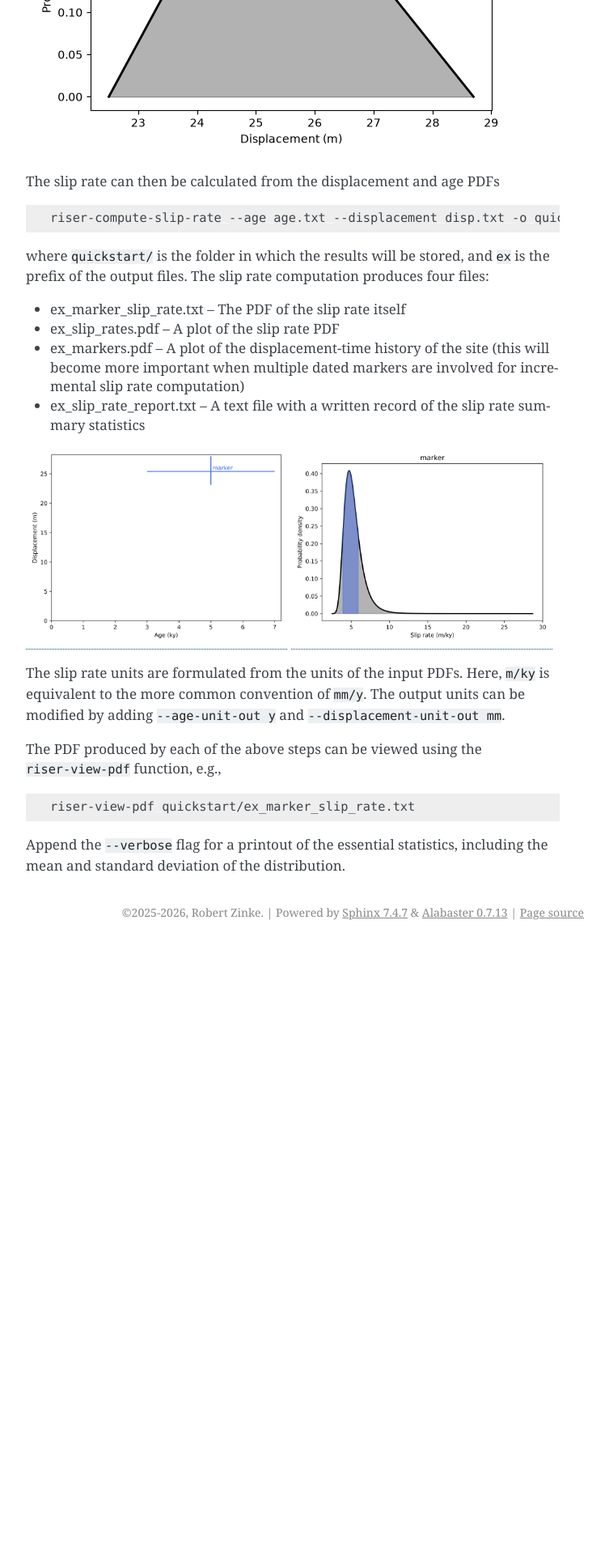
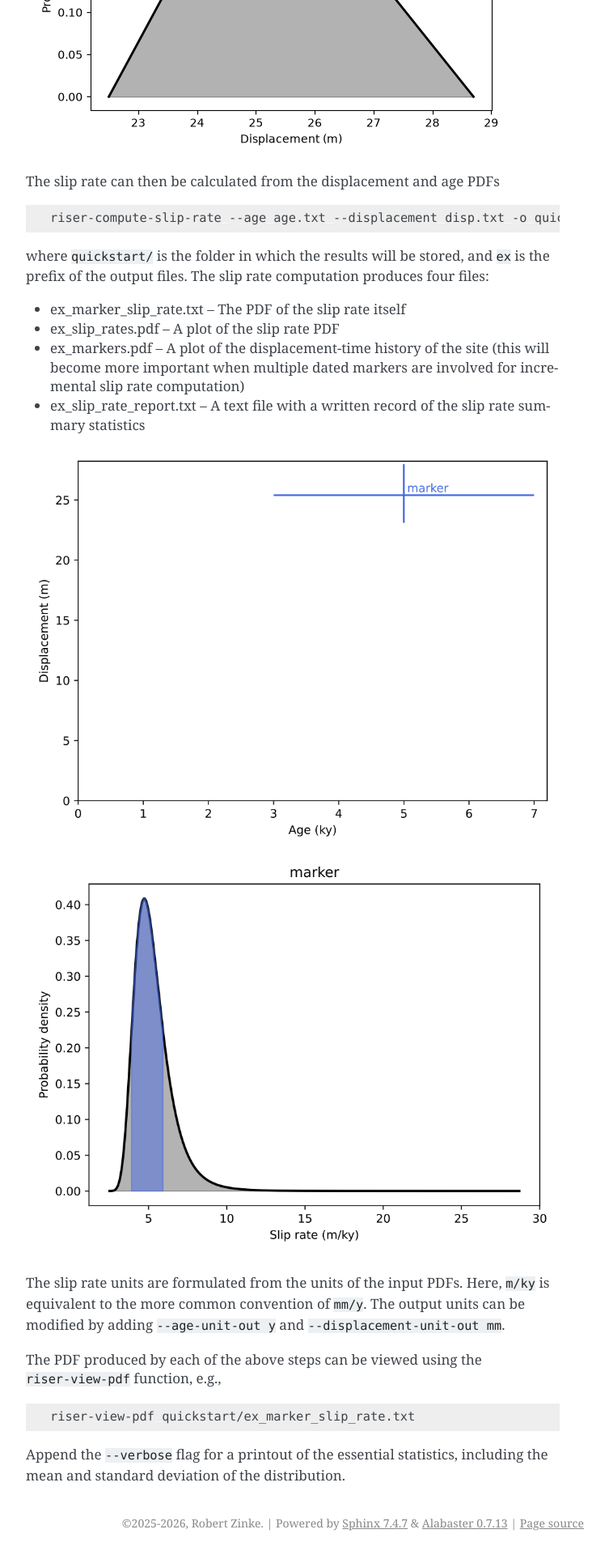
Before and after one commit to rzinke/RISeR2, a Sphinx documentation site: the page built from docs/source/getting_started.md, in a window 1280 px wide. Shown: the part 2593-4513 px from the top of the page at 81% size, without its empty margins (388-1141 px from the left). Built offline with Sphinx 7.4.7, drawn with Linux system fonts in a browser that asks for light colours; before the commit the page ends 3759 px from its top, so only the background shows below that.

Commit message:
Removed custom formatting in getting_started.md

```diff
--- a/docs/source/conf.py
+++ b/docs/source/conf.py
@@ -27,7 +27,6 @@ extensions = [
     'sphinx.ext.napoleon',
 ]
 
-myst_enable_extensions = ['attrs_inline']
 autodoc_member_order = 'bysource'
 suppress_warnings = ['ref.python']
 templates_path = ['_templates']
--- a/docs/source/getting_started.md
+++ b/docs/source/getting_started.md
@@ -79,8 +79,8 @@ where `quickstart/` is the folder in which the results will be stored, and `ex`
  - ex_markers.pdf -- A plot of the displacement-time history of the site (this will become more important when multiple dated markers are involved for incremental slip rate computation)
  - ex_slip_rate_report.txt -- A text file with a written record of the slip rate summary statistics
 
-![Quick start example displacement-time history](getting_started-ex_markers.png){width="49%"}
-![Quick start example slip rate PDF](getting_started-ex_slip_rates.png){width="49%"}
+![Quick start example displacement-time history](getting_started-ex_markers.png)
+![Quick start example slip rate PDF](getting_started-ex_slip_rates.png)
 
 The slip rate units are formulated from the units of the input PDFs. Here, `m/ky` is equivalent to the more common convention of `mm/y`. The output units can be modified by adding `--age-unit-out y` and `--displacement-unit-out mm`.
 
```
